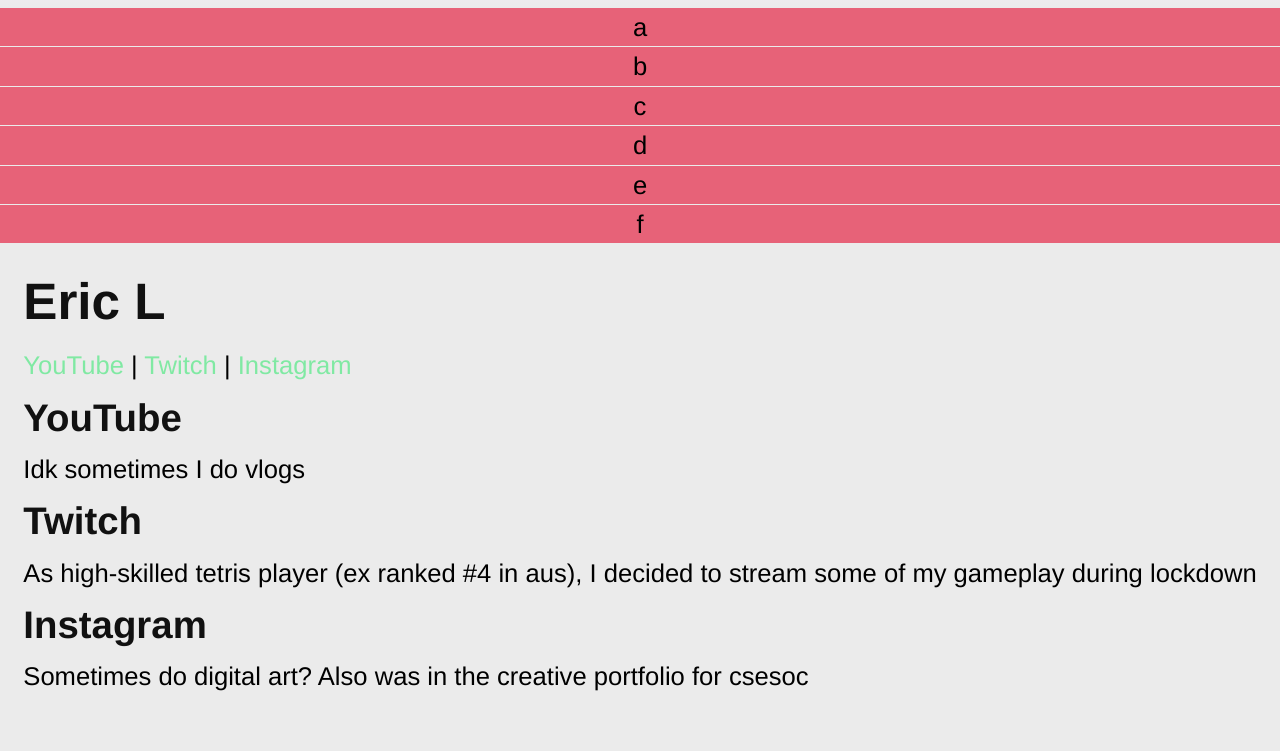
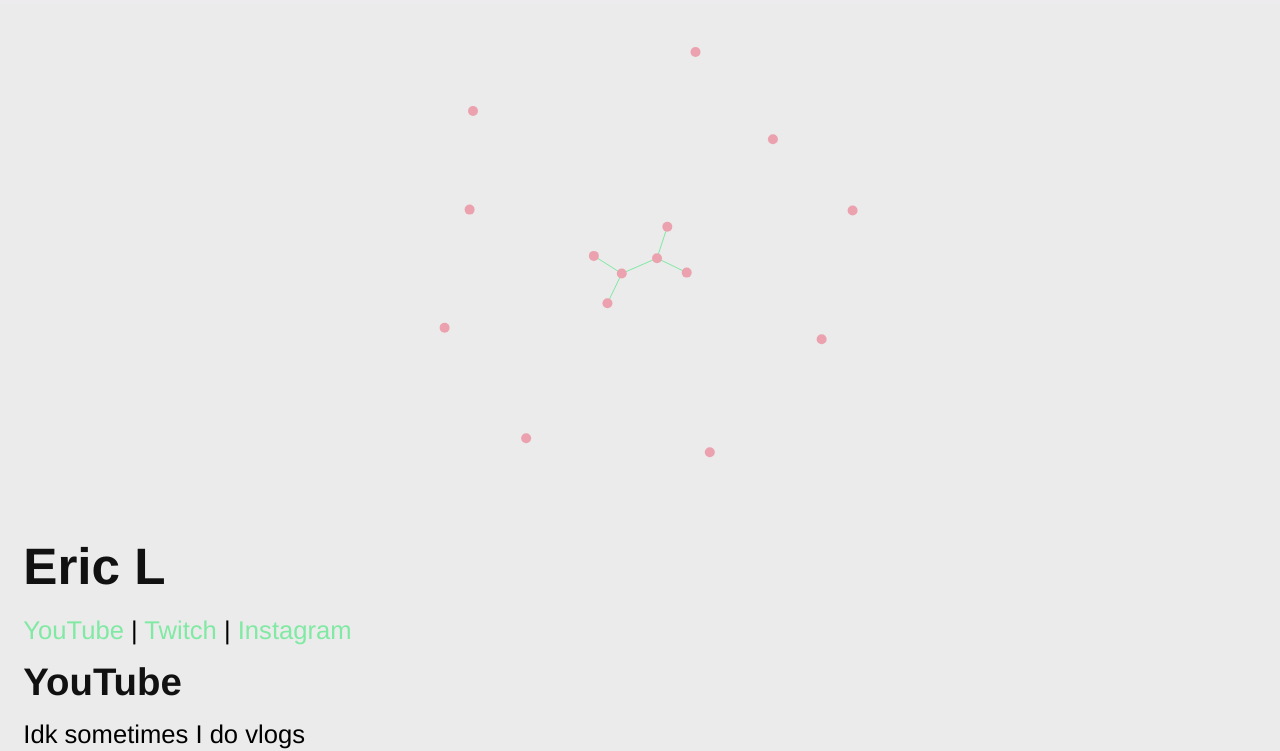
Before and after one commit to RiceL123/public_html, a plain HTML site: page personal/index.html in a window 1280 px wide. Shown: the part 52-803 px from the top of the page. Drawn offline with nearby package versions, Linux system fonts and the light colour scheme.

Commit message:
making significant progress on the force graph very happy

```diff
--- a/personal/graph.js
+++ b/personal/graph.js
@@ -1,9 +1,77 @@
-data = ['a', 'b', 'c', 'd', 'e', 'f']
+// graph data
+graph = {
+    nodes: [
+        { "id": 'Home' },
+        { "id": 'Personal' },
+        { "id": 'Blog' },
+        { "id": 'LinkedIn' },
+        { "id": 'GitHub' },
+        { "id": 'Resume' },
+        { "id": 'Youtube' },
+        { "id": 'Twitch' },
+        { "id": 'Instagram' },
+        { "id": 'Twitter' },
+        { "id": 'Reddit' },
+        { "id": 'MyAnimeList' },
+        { "id": 'Tetrio' },
+        { "id": 'Jstris' },
+        { "id": 'Osu' },
+    ],
+    links: [
+        { "source": 'Home', "target": 'Personal' },
+        { "source": 'Home', "target": 'Blog' },
+        { "source": 'Home', "target": 'LinkedIn' },
+        { "source": 'Personal', "target": 'Youtube' },
+        { "source": 'Personal', "target": 'Twitch' },
+    ]
+};
 
-d3.select(".graph-container")
-    .selectAll('div')   // 0 div's in graph-conatiner
-    .data(data)     // 6 divs in data
-    .enter()        // an enter node is creating for the missing data 6 - 0 = 6
-    .append('div')  // appends 6 of the missing data
-    .attr('class', 'graph-node')    // gives an attribute
-    .text(d => d);  // displays the text -> can also display the index with (d, i) => i
+// getting the graph container
+var conatiner = d3.select('.graph-container')
+var width = conatiner.attr("width");
+var height = conatiner.attr("height");
+
+// Force simulation
+const simulation = d3.forceSimulation(graph.nodes)
+    .force("charge", d3.forceManyBody().strength(-30))
+    .force("link", d3.forceLink(graph.links).id(function id(d) {return d.id;}).links(graph.links))
+    .force("center", d3.forceCenter(500, 250))
+    .on("tick", ticked);
+
+// Binding the force simulation to the data
+var link = conatiner.append("g")
+    .selectAll('line')
+    .data(graph.links)
+    .join('line')
+
+var node = conatiner.append("g")
+    .selectAll('circle')
+    .data(graph.nodes)
+    .join('circle')
+
+function ticked() {
+link
+    .attr("x1", d => d.source.x)
+    .attr("y1", d => d.source.y)
+    .attr("x2", d => d.target.x)
+    .attr("y2", d => d.target.y)
+    .attr('class', 'graph-link')
+    .attr('stroke', 'black');
+
+node
+    .attr("cx", d => d.x)
+    .attr("cy", d => d.y)
+    .attr('class', 'graph-node')
+    .attr('r', 5);
+}
+
+// d3.select(".graph-container")
+//     .selectAll('circle')   // 0 div's in graph-conatiner
+//     .data(graph.nodes)     // 6 divs in data
+//     .enter()        // an enter node is creating for the missing data 6 - 0 = 6
+//     .append('circle')  // appends 6 of the missing data
+//     .attr('class', 'graph-node')    // gives an attribute
+//     .attr('r', 20)
+//     .attr('cx', '50%')
+//     .attr('cy', '50%')
+//     .text(d => d.id);  // displays the text -> can also display the index with (d, i) => i
--- a/personal/index.html
+++ b/personal/index.html
@@ -22,7 +22,7 @@
     </ul>
   </nav>
 
-  <div class="graph-container"></div>
+  <svg class="graph-container"></svg>
   <!-- d3 script to draw networks / graphs -->
   <script src="https://d3js.org/d3.v7.min.js"></script>
   <script src="./graph.js"></script>
--- a/personal/style.css
+++ b/personal/style.css
@@ -1,8 +1,9 @@
 .graph-container {
-    display: grid;
+    /* display: flex; */
+    align-self: center;
     grid-gap: 1px;
-    width: 100%;
-    height: 100%;
+    width: 1000px;
+    height: 500px;
 }
 
 .graph-node {
@@ -12,3 +13,7 @@
     background-color: var(--accent-color2);
     text-align: center;
 }
+
+.graph-link {
+    stroke: var(--accent-color3);
+}
```
